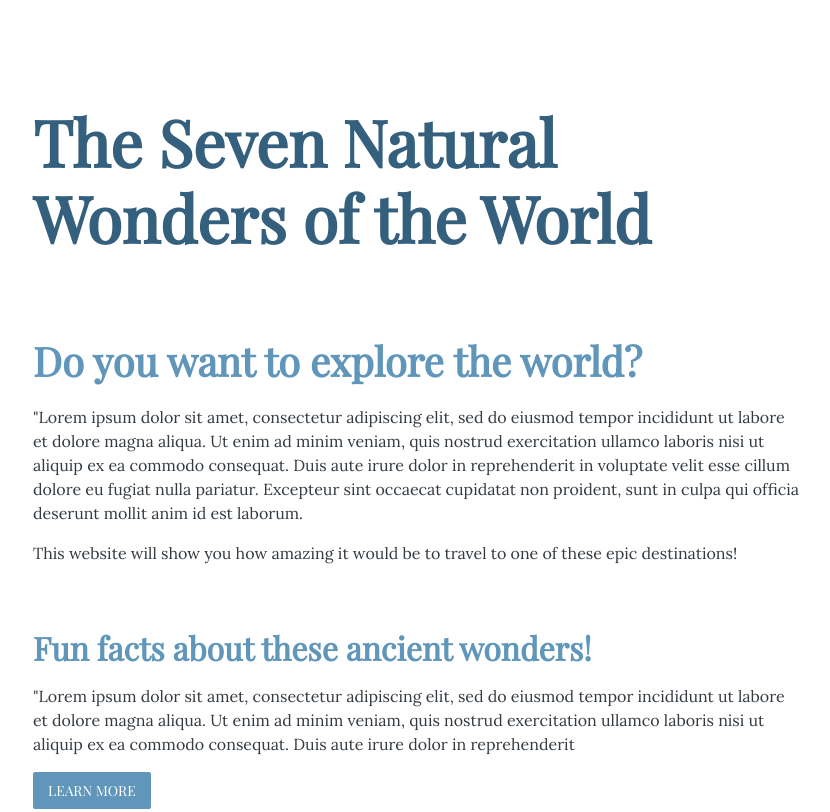
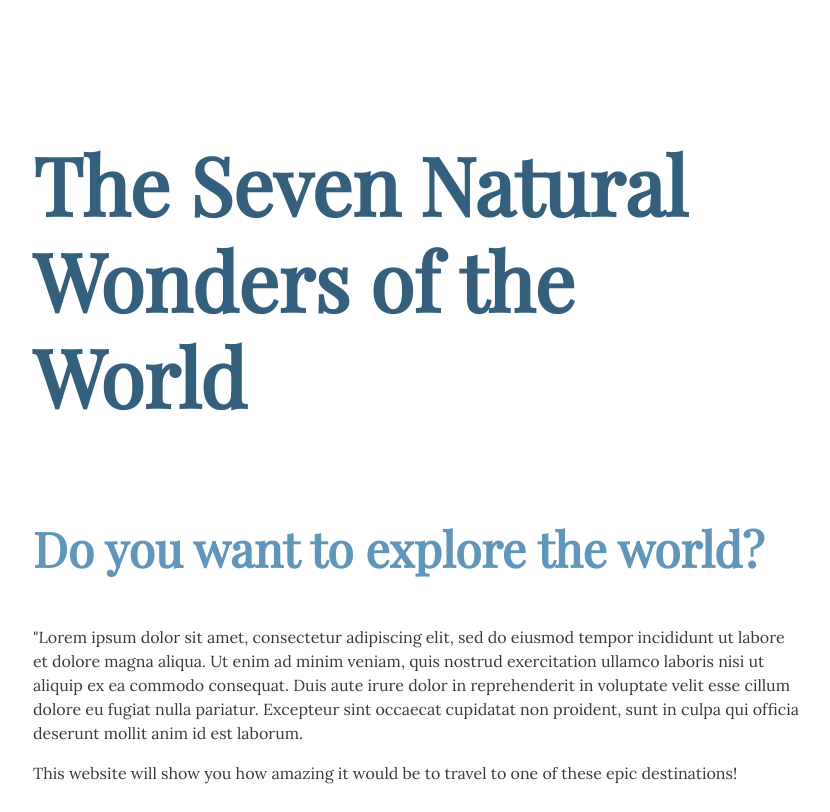
Before and after one commit to morganatbyu/fonts-button-assignment, a plain HTML site: page index.html in a window 1280 px wide. Shown: the part 740-1552 px from the top of the page, without its empty margins (223-1053 px from the left). Drawn offline with nearby package versions, Linux system fonts and the light colour scheme.

Commit message:
commited

```diff
--- a/Styles/main.css
+++ b/Styles/main.css
@@ -34,27 +34,27 @@ h2,
 h3 {
   font-family: "Playfair Display", serif;
   line-height: 1.2;
-  margin: 2em 0 0.5em;
+  margin: 2em 0 1em;
 }
 
 h1 {
   color: var(--main-color-dark);
-  font-size: 4rem;
-  font-weight: 900;
+  font-size: 5rem;
+  font-weight: 1000;
 }
 
 h2,
 h3 {
   color: var(--main-color);
-  font-weight: 700;
+  font-weight: 800;
 }
 
 h2 {
-  font-size: 2.5rem;
+  font-size: 3rem;
 }
 
 h3 {
-  font-size: 2rem;
+  font-size: 2.5rem;
 }
 
 p {
@@ -105,20 +105,20 @@ a:focus {
   padding: 8px 15px;
   text-align: center;
   text-transform: uppercase;
-  transition: all 0.2s cubic-bezier(0.4, 0, 0.2, 1);
+  transition: all 0.2s ease;
   user-select: none;
 }
 
 .button:hover {
   background-color: var(--main-color-light);
-  box-shadow: 0 4px 12px 0 rgba(0, 0, 0, 0.3);
+  box-shadow: 0 4px 12px 0 rgba(0, 0, 0, 0.6);
   text-decoration: none;
 }
 
 .button:active,
 .button:focus {
   background-color: var(--main-color-extra-light);
-  box-shadow: 0 0 0 2px var(--main-color-dark) inset;
+  box-shadow: 0 0 0 2px var(--main-color-dark);
   color: var(--main-color-dark);
 }
 
```
